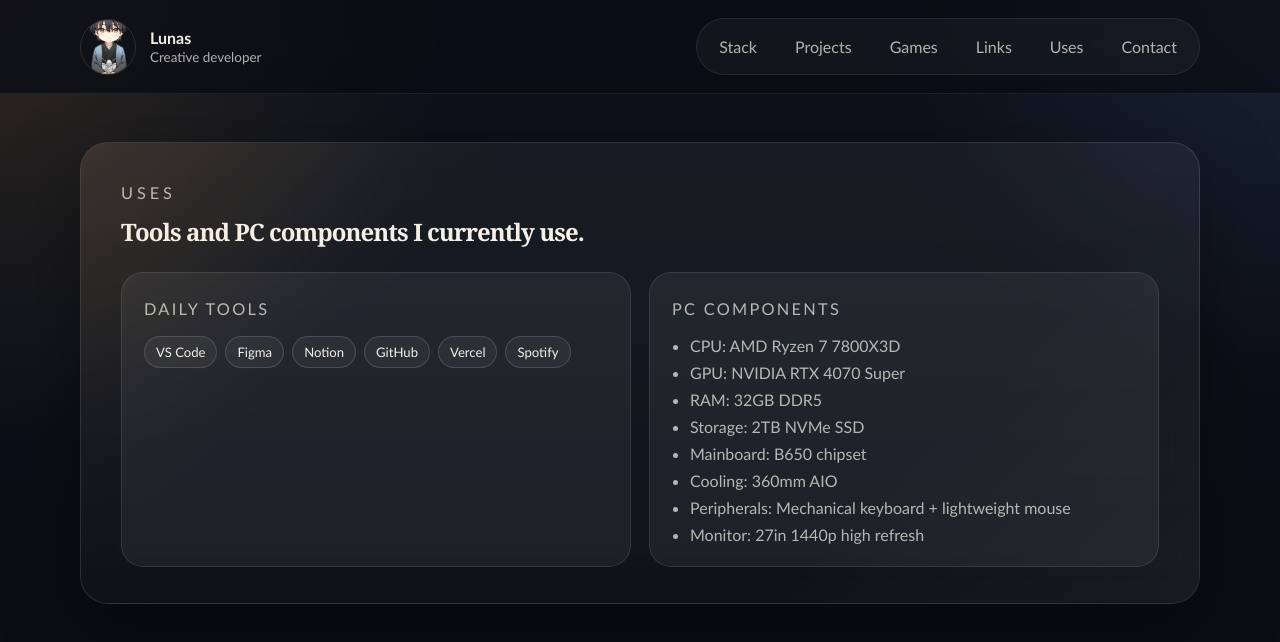
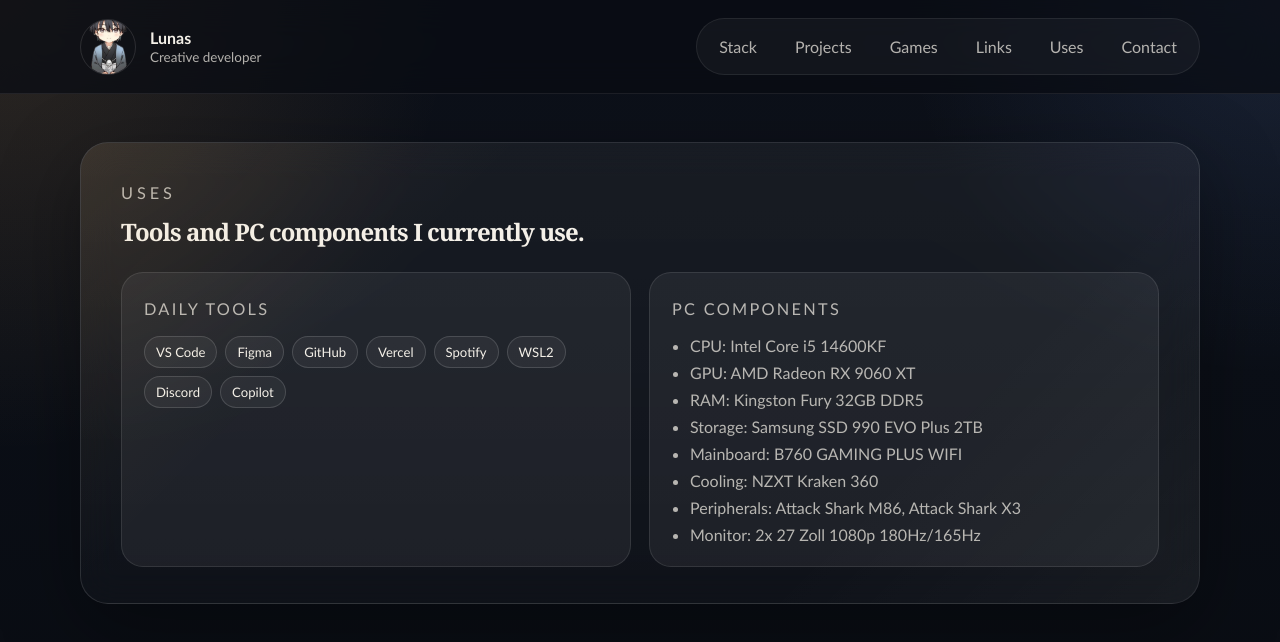
Before and after one commit to a2hengk/portfolio, a Next.js app: page /uses in a window 1280 px wide. Shown: the top 642 px of the page. Built offline with nearby package versions, Linux system fonts and the light colour scheme.

Commit message:
add content on uses and links page

```diff
--- a/src/app/uses/page.tsx
+++ b/src/app/uses/page.tsx
@@ -1,16 +1,16 @@
 export default function UsesPage() {
     const pcParts = [
-        "CPU: AMD Ryzen 7 7800X3D",
-        "GPU: NVIDIA RTX 4070 Super",
-        "RAM: 32GB DDR5",
-        "Storage: 2TB NVMe SSD",
-        "Mainboard: B650 chipset",
-        "Cooling: 360mm AIO",
-        "Peripherals: Mechanical keyboard + lightweight mouse",
-        "Monitor: 27in 1440p high refresh",
+        "CPU: Intel Core i5 14600KF",
+        "GPU: AMD Radeon RX 9060 XT",
+        "RAM: Kingston Fury 32GB DDR5",
+        "Storage: Samsung SSD 990 EVO Plus 2TB",
+        "Mainboard: B760 GAMING PLUS WIFI",
+        "Cooling: NZXT Kraken 360",
+        "Peripherals: Attack Shark M86, Attack Shark X3",
+        "Monitor: 2x 27 Zoll 1080p 180Hz/165Hz"
     ];
 
-    const uses = ["VS Code", "Figma", "Notion", "GitHub", "Vercel", "Spotify"];
+    const uses = ["VS Code", "Figma", "GitHub", "Vercel", "Spotify", "WSL2", "Discord", "Copilot"];
 
     return (
         <main id="top" className="links-page">
```
Also changed, not shown: src/app/links/page.tsx (+6 -6 lines), 1 other file (tests, documents, lock files or other folders).
